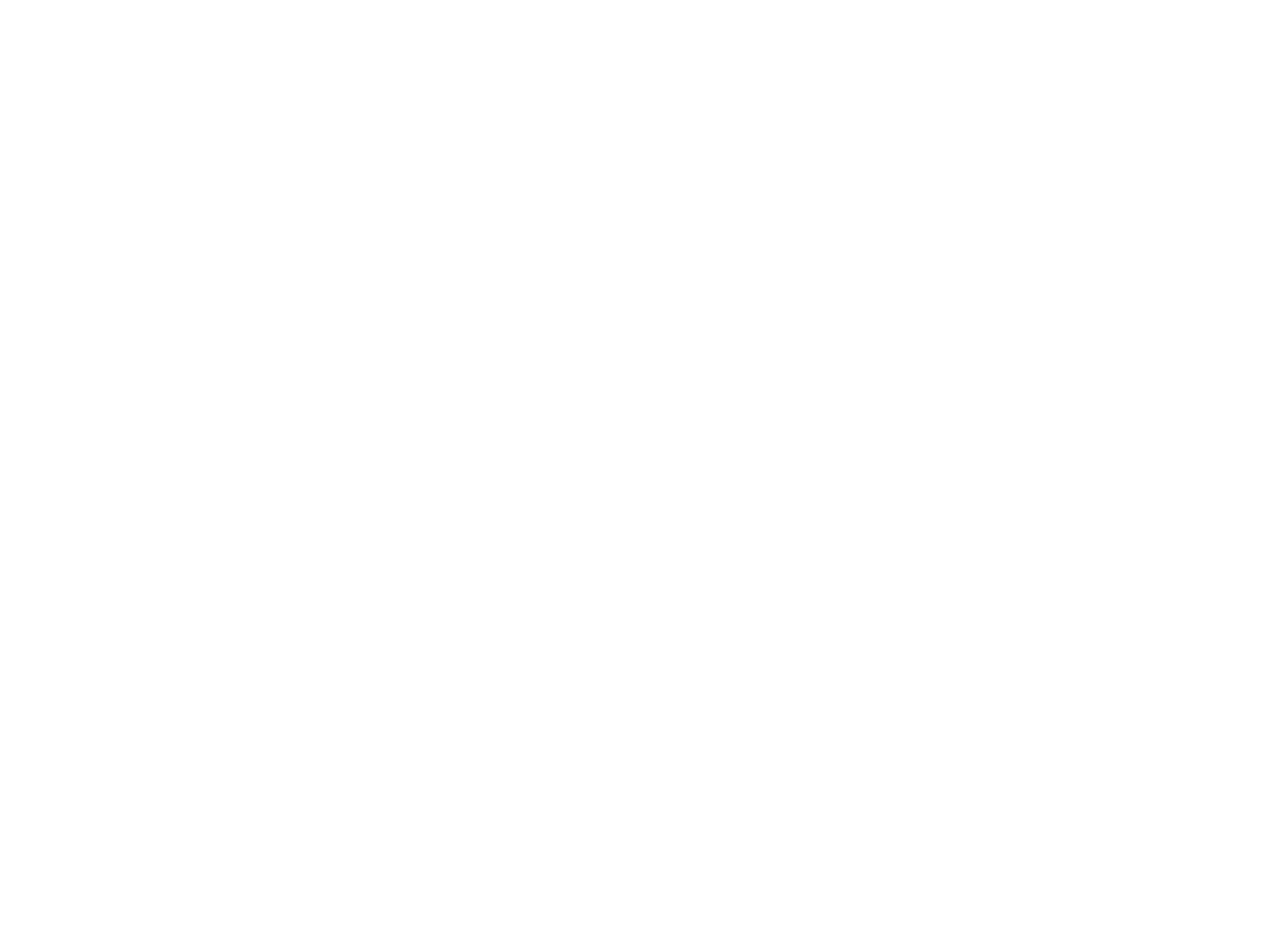
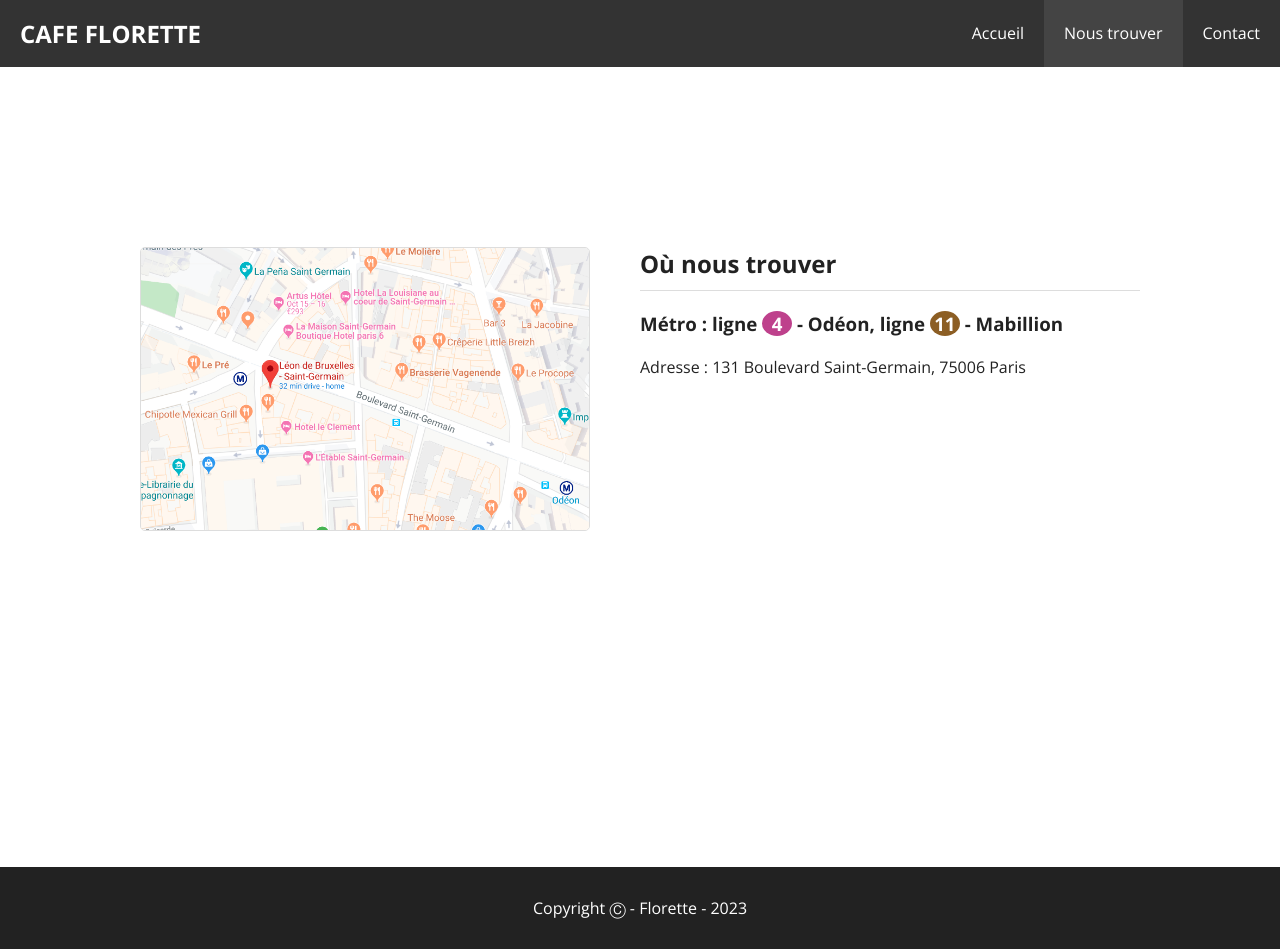
Before and after one commit to DDLH-92/Project01_HTML-CSS_Cafe, a plain HTML site: page where.html in a window 1280 px wide. Before the commit the page ends 800 px from the top, so only its background shows below. Drawn offline with nearby package versions, Linux system fonts and the light colour scheme.

Commit message:
where page done

```diff
--- a/css/style.css
+++ b/css/style.css
@@ -83,6 +83,29 @@ a {
   margin-top: 20px;
   margin-bottom: 20px;
 }
+
+.underline {
+  padding-bottom: 10px;
+  border-bottom: 1px solid #ddd;
+}
+
+.chip {
+  display: inline-block;
+  text-align: center;
+  width: 30px;
+  border-radius: 100%;
+  background: #333;
+  color: white;
+}
+
+.chip-purple {
+background: #be418c;
+}
+
+.chip-brown {
+background: #8c5e24;
+}
+
 /* header */
 
 .header {
@@ -191,3 +214,23 @@ footer {
 footer p {
   margin-bottom: 0px;
 }
+
+/* where */
+
+.where {
+  padding: 180px 0px 100px 0px;
+  overflow: auto;
+  min-height: 100vh;
+}
+
+.where-img {
+  float: left;
+  width: 45%;
+  border: 1px solid #ddd;
+  border-radius: 5px;
+}
+
+.where-text {
+  float: right;
+  width: 50%;
+}
--- a/where.html
+++ b/where.html
@@ -1,12 +1,47 @@
 <!DOCTYPE html>
 <html lang="en">
-<head>
-  <meta charset="UTF-8">
-  <meta http-equiv="X-UA-Compatible" content="IE=edge">
-  <meta name="viewport" content="width=device-width, initial-scale=1.0">
-  <title>Document</title>
-</head>
-<body>
-
-</body>
+  <head>
+    <meta charset="UTF-8" />
+    <meta http-equiv="X-UA-Compatible" content="IE=edge" />
+    <meta name="viewport" content="width=device-width, initial-scale=1.0" />
+    <link rel="stylesheet" href="./css/style.css" />
+    <link rel="preconnect" href="https://fonts.googleapis.com" />
+    <link rel="preconnect" href="https://fonts.gstatic.com" crossorigin />
+    <link
+      href="https://fonts.googleapis.com/css2?family=Open+Sans:wght@300;400;700&display=swap"
+      rel="stylesheet"
+    />
+    <script
+      src="https://kit.fontawesome.com/6d238fbf9d.js"
+      crossorigin="anonymous"
+    ></script>
+    <title>Cafe Florette | Acceuil</title>
+  </head>
+  <body>
+    <header class="header">
+      <nav>
+        <h1>
+          <a href="/index.html">CAFE FLORETTE</a>
+        </h1>
+        <ul>
+          <li><a href="./index.html">Accueil</a></li>
+          <li><a class="active" href="./where.html">Nous trouver</a></li>
+          <li><a href="./contact.html">Contact</a></li>
+        </ul>
+      </nav>
+    </header>
+<section class="where">
+  <div class="container">
+    <img class="where-img" src="./images/map.png" alt="Carte">
+    <div class="where-text">
+      <h1 class="underline">Où nous trouver</h1>
+      <h3>Métro : ligne <span class="chip chip-purple">4</span> - Odéon, ligne <span class="chip chip-brown">11</span> - Mabillion</h3>
+      <p>Adresse : 131 Boulevard Saint-Germain, 75006 Paris</p>
+    </div>
+  </div>
+</section>
+    <footer>
+      <p>Copyright &#9400 - Florette - 2023</p>
+    </footer>
+  </body>
 </html>
```
Also changed, not shown: contact.html (+34 -8 lines).
